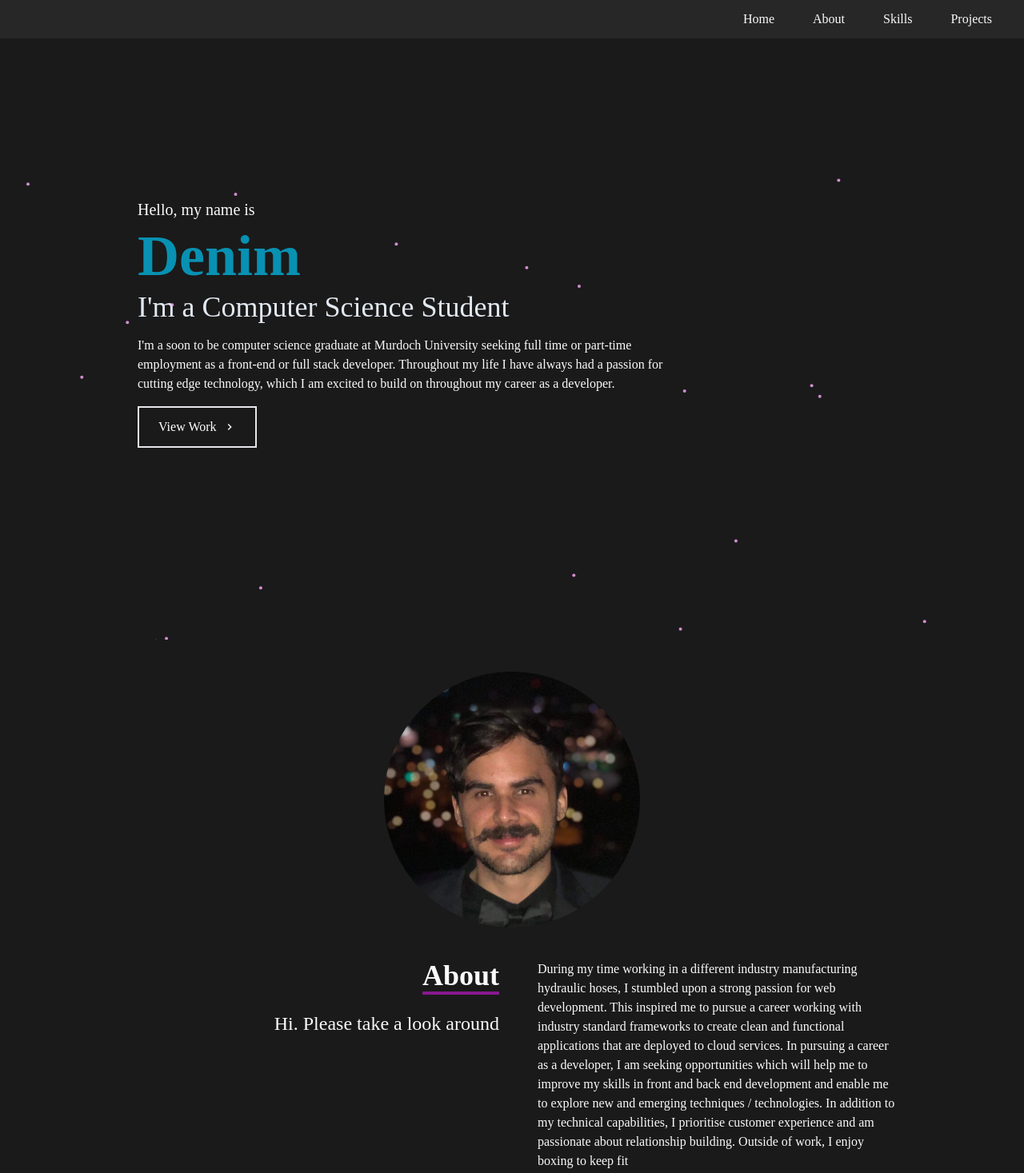
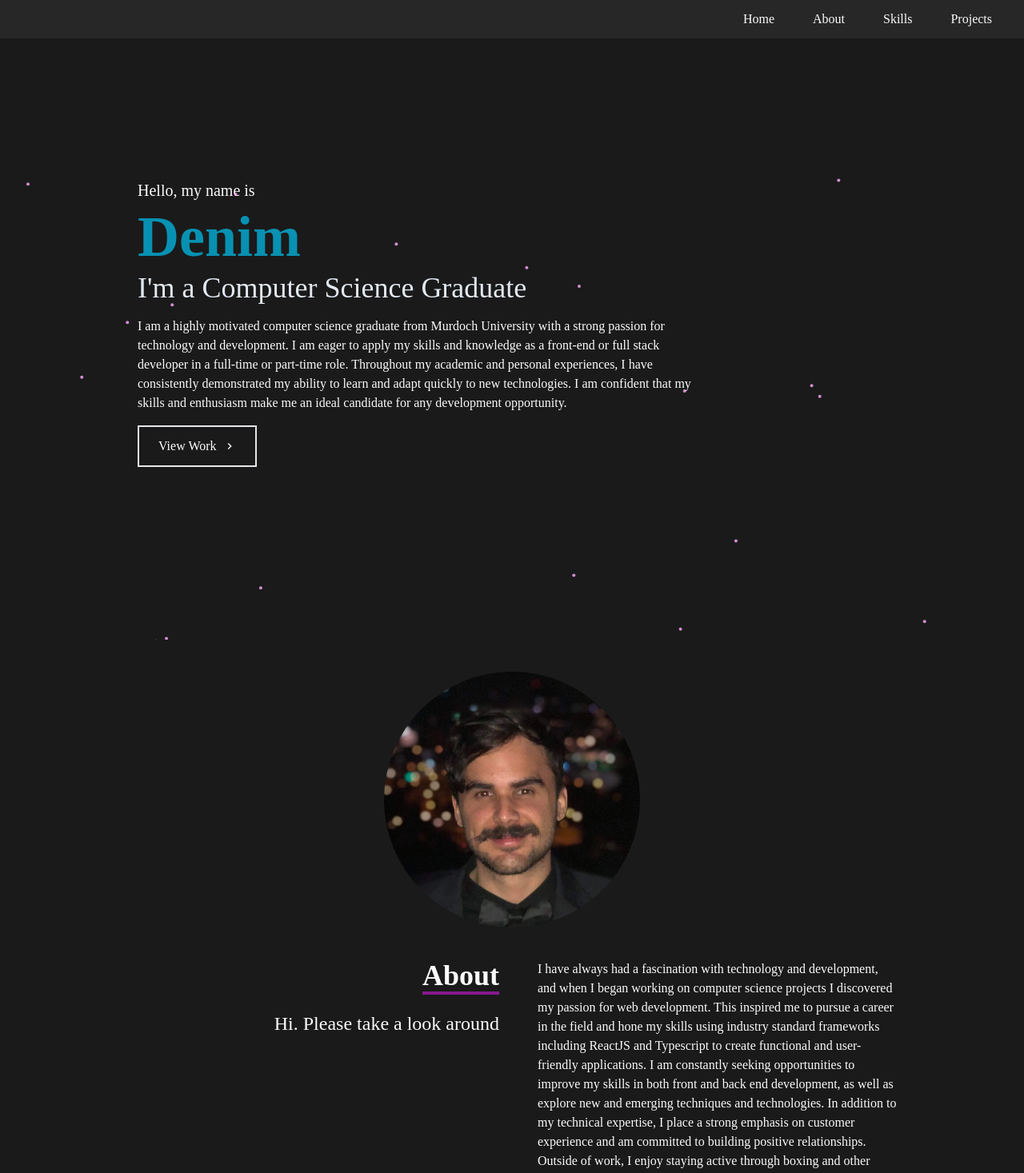
Before and after one commit to Bifdus/porfoliosite, a React (Create React App) app: page / in a window 1280 px wide. Shown: the top 1467 px of the page at 80% size. Built offline with nearby package versions, Linux system fonts and the light colour scheme.

Commit message:
Text improvements, updates to wording due to graduating

```diff
--- a/src/components/About.jsx
+++ b/src/components/About.jsx
@@ -21,17 +21,18 @@ const About = () => {
           </div>
           <div>
             <p className='mx-4'>
-              During my time working in a different industry manufacturing
-              hydraulic hoses, I stumbled upon a strong passion for web
-              development. This inspired me to pursue a career working with
-              industry standard frameworks to create clean and functional
-              applications that are deployed to cloud services. In pursuing a
-              career as a developer, I am seeking opportunities which will help
-              me to improve my skills in front and back end development and
-              enable me to explore new and emerging techniques / technologies.
-              In addition to my technical capabilities, I prioritise customer
-              experience and am passionate about relationship building. Outside
-              of work, I enjoy boxing to keep fit
+              I have always had a fascination with technology and development,
+              and when I began working on computer science projects I discovered
+              my passion for web development. This inspired me to pursue a
+              career in the field and hone my skills using industry standard
+              frameworks including ReactJS and Typescript to create functional
+              and user-friendly applications. I am constantly seeking
+              opportunities to improve my skills in both front and back end
+              development, as well as explore new and emerging techniques and
+              technologies. In addition to my technical expertise, I place a
+              strong emphasis on customer experience and am committed to
+              building positive relationships. Outside of work, I enjoy staying
+              active through boxing and other fitness activities.
             </p>
           </div>
         </div>
--- a/src/components/Hero.jsx
+++ b/src/components/Hero.jsx
@@ -15,14 +15,17 @@ const Hero = () => {
             Denim
           </h1>
           <h2 className='text-4xl sm:text-4xl text-slate-200'>
-            I'm a Computer Science Student
+            I'm a Computer Science Graduate
           </h2>
           <p className='text-[#fafafa] py-4 max-w-[700px]'>
-            I'm a soon to be computer science graduate at Murdoch University
-            seeking full time or part-time employment as a front-end or full
-            stack developer. Throughout my life I have always had a passion for
-            cutting edge technology, which I am excited to build on throughout
-            my career as a developer.
+            I am a highly motivated computer science graduate from Murdoch
+            University with a strong passion for technology and development. I
+            am eager to apply my skills and knowledge as a front-end or full
+            stack developer in a full-time or part-time role. Throughout my
+            academic and personal experiences, I have consistently demonstrated
+            my ability to learn and adapt quickly to new technologies. I am
+            confident that my skills and enthusiasm make me an ideal candidate
+            for any development opportunity.
           </p>
           <div>
             <Link to='projects' smooth={true} duration={500}>
```
